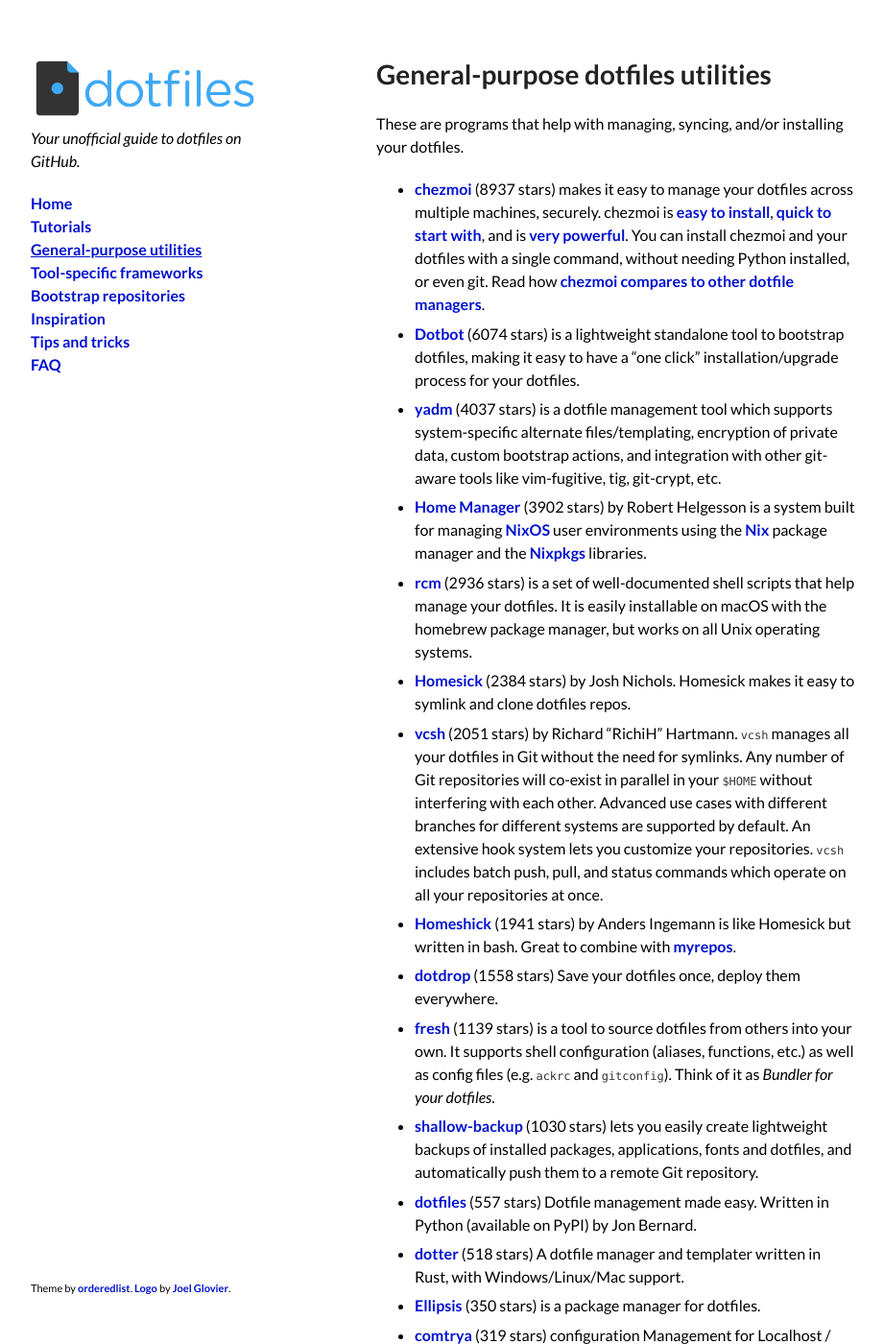
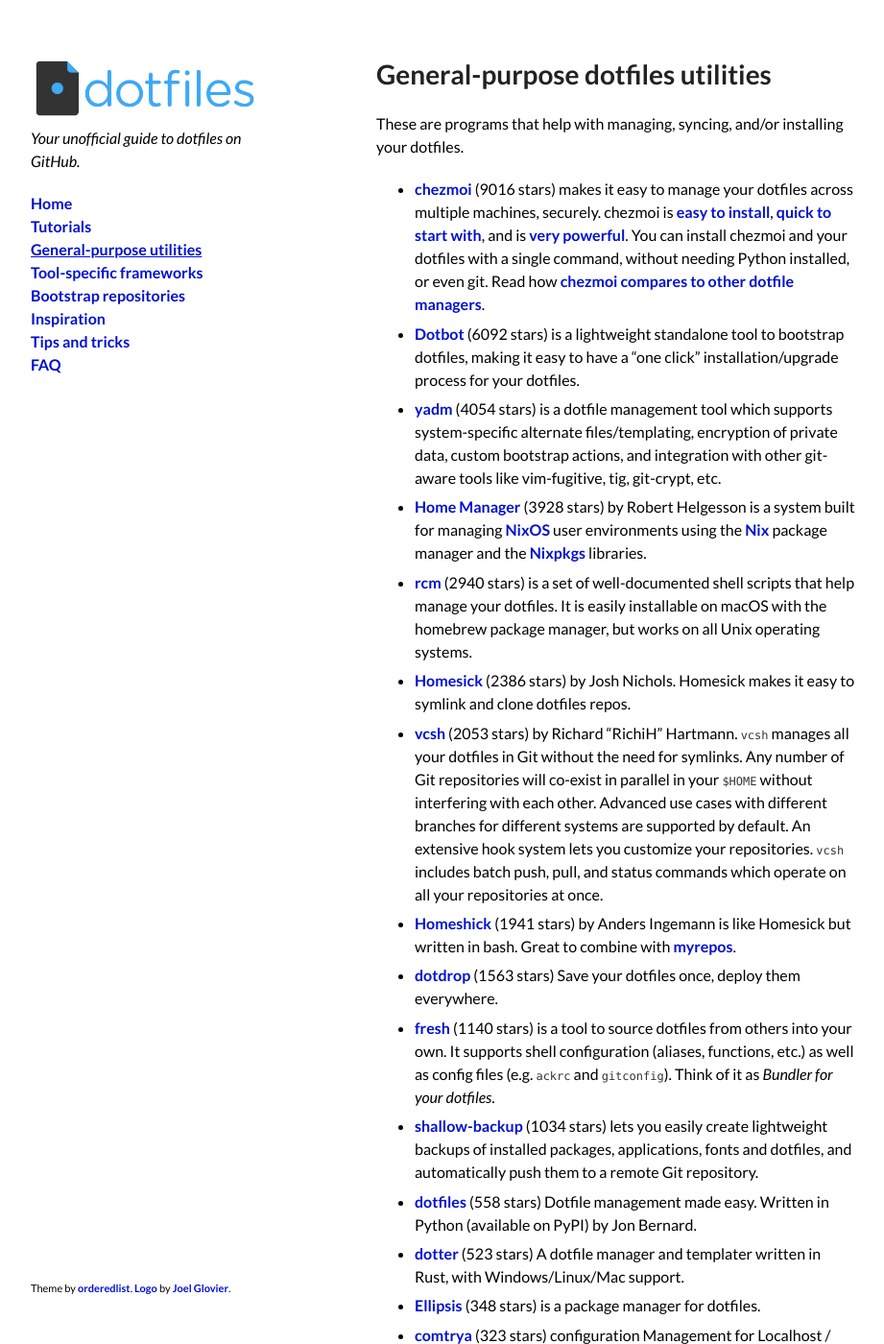
Before and after one commit to dotfiles/dotfiles.github.com, a Jekyll site: the page built from utilities.md, in a window 1280 px wide and 1400 px high. Shown: the whole window at 96% size, without its empty margins (178-1099 px from the left). Built offline with Jekyll 4.4.1, drawn with Linux system fonts in a browser that asks for light colours; comment, search, counter and statistics services are not loaded; some of the changed text lies outside the part shown.

Commit message:
Update star counts

```diff
--- a/_data/utilities.yml
+++ b/_data/utilities.yml
@@ -9,14 +9,14 @@
   notes: is a minimalist dotfile management framework, written 100% in bash.
   stars: 96
   url: https://github.com/bashdot/bashdot
-- forks: 412
+- forks: 423
   name: chezmoi
   notes: makes it easy to manage your dotfiles across multiple machines, securely.
     chezmoi is [easy to install](https://chezmoi.io/install/), [quick to start with](https://chezmoi.io/quick-start/),
     and is [very powerful](https://www.chezmoi.io/user-guide/setup/). You can install
     chezmoi and your dotfiles with a single command, without needing Python installed,
     or even git. Read how [chezmoi compares to other dotfile managers](https://www.chezmoi.io/comparison-table/).
-  stars: 8937
+  stars: 9016
   url: https://github.com/twpayne/chezmoi
   website: https://chezmoi.io
 - forks: 3
@@ -44,16 +44,16 @@
   notes: is a utility to manage your dotfiles, lightweight and simple.
   stars: 116
   url: https://github.com/justone/dfm
-- forks: 276
+- forks: 278
   name: Dotbot
   notes: is a lightweight standalone tool to bootstrap dotfiles, making it easy to
     have a "one click" installation/upgrade process for your dotfiles.
-  stars: 6074
+  stars: 6092
   url: https://github.com/anishathalye/dotbot
 - forks: 85
   name: dotdrop
   notes: Save your dotfiles once, deploy them everywhere.
-  stars: 1558
+  stars: 1563
   url: https://github.com/deadc0de6/dotdrop
 - forks: 31
   name: dotfiler
@@ -95,7 +95,7 @@
   name: Dotsync
   notes: utility for syncing dotfiles between multiple machines from a Git repo or
     push using rsync.
-  stars: 296
+  stars: 298
   url: https://github.com/dotphiles/dotsync
 - forks: 15
   name: dotty
@@ -107,7 +107,7 @@
 - forks: 29
   name: Ellipsis
   notes: is a package manager for dotfiles.
-  stars: 350
+  stars: 348
   url: https://github.com/ellipsis/ellipsis
 - forks: 8
   name: exogenesis
@@ -120,7 +120,7 @@
   notes: is a tool to source dotfiles from others into your own. It supports shell
     configuration (aliases, functions, etc.) as well as config files (e.g. `ackrc`
     and `gitconfig`). Think of it as _Bundler for your dotfiles_.
-  stars: 1139
+  stars: 1140
   url: https://github.com/freshshell/fresh
 - forks: 35
   name: Ghar
@@ -140,12 +140,12 @@
     you. Homely also has a clever Automatic Cleanup feature and good tutorials.
   stars: 44
   url: https://github.com/phodge/homely
-- forks: 1207
+- forks: 1216
   name: Home Manager
   notes: by Robert Helgesson is a system built for managing [NixOS](https://nixos.org)
     user environments using the [Nix](https://nixos.org/nix/) package manager and
     the [Nixpkgs](https://nixos.org/nixpkgs/) libraries.
-  stars: 3902
+  stars: 3928
   url: https://github.com/rycee/home-manager
 - forks: 25
   name: Homemaker
@@ -160,10 +160,10 @@
     with [myrepos](https://web.archive.org/web/20200904205236/https://waiting-for-dev.github.io/blog/2014/05/04/distributable-and-organized-dotfiles-with-homeshick-and-mr/).
   stars: 1941
   url: https://github.com/andsens/homeshick
-- forks: 130
+- forks: 129
   name: Homesick
   notes: by Josh Nichols. Homesick makes it easy to symlink and clone dotfiles repos.
-  stars: 2384
+  stars: 2386
   url: https://github.com/technicalpickles/homesick
 - name: myrepos
   notes: is a tool to manage all your version control repositories at once.
@@ -182,13 +182,13 @@
   notes: is a set of well-documented shell scripts that help manage your dotfiles.
     It is easily installable on macOS with the homebrew package manager, but works
     on all Unix operating systems.
-  stars: 2936
+  stars: 2940
   url: https://github.com/thoughtbot/rcm
-- forks: 238
+- forks: 239
   name: shallow-backup
   notes: lets you easily create lightweight backups of installed packages, applications,
     fonts and dotfiles, and automatically push them to a remote Git repository.
-  stars: 1030
+  stars: 1034
   url: https://github.com/alichtman/shallow-backup
 - forks: 12
   name: stowsh
@@ -208,14 +208,14 @@
     branches for different systems are supported by default. An extensive hook system
     lets you customize your repositories. `vcsh` includes batch push, pull, and status
     commands which operate on all your repositories at once.
-  stars: 2051
+  stars: 2053
   url: https://github.com/RichiH/vcsh
 - forks: 154
   name: yadm
   notes: is a dotfile management tool which supports system-specific alternate files/templating,
     encryption of private data, custom bootstrap actions, and integration with other
     git-aware tools like vim-fugitive, tig, git-crypt, etc.
-  stars: 4037
+  stars: 4054
   url: https://github.com/TheLocehiliosan/yadm
   website: https://yadm.io/
 - forks: 9
@@ -232,21 +232,21 @@
     multiple hosts, supports variable symlink targets and is infinitely hackable.
   stars: 4
   url: https://github.com/esc/yadoma
-- forks: 27
+- forks: 28
   name: dotter
   notes: A dotfile manager and templater written in Rust, with Windows/Linux/Mac support.
-  stars: 518
+  stars: 523
   url: https://github.com/SuperCuber/dotter
 - forks: 65
   name: dotfiles
   notes: Dotfile management made easy. Written in Python (available on PyPI) by Jon
     Bernard.
-  stars: 557
+  stars: 558
   url: https://github.com/jbernard/dotfiles
 - forks: 37
   name: comtrya
   notes: configuration Management for Localhost / dotfiles.
-  stars: 319
+  stars: 323
   url: https://github.com/comtrya/comtrya
   website: https://www.comtrya.dev/
 - forks: 8
```
Also changed, not shown: _data/bootstrap.yml (+4 -4 lines), _data/frameworks.yml (+39 -39 lines), _data/inspiration.yml (+52 -52 lines).
